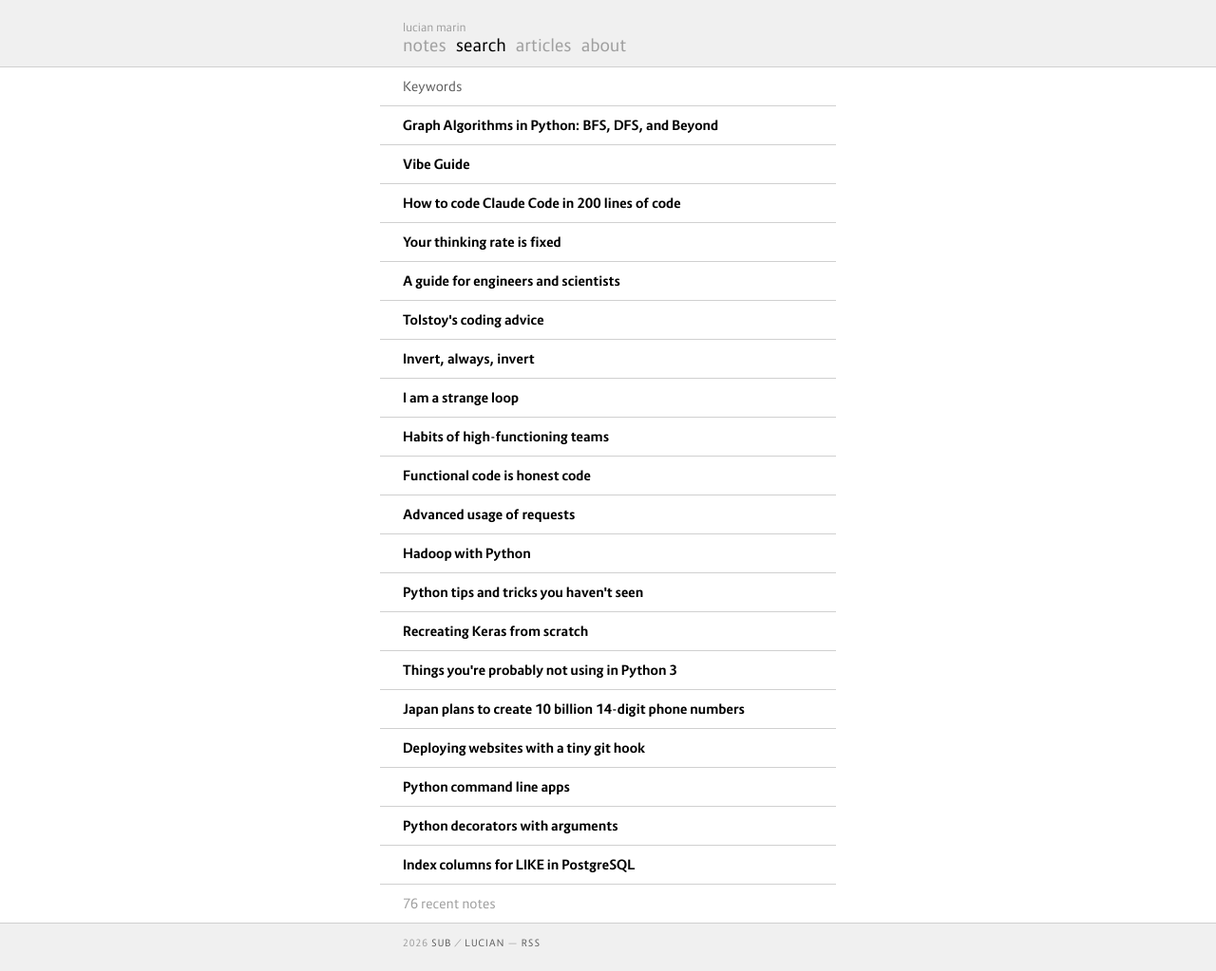
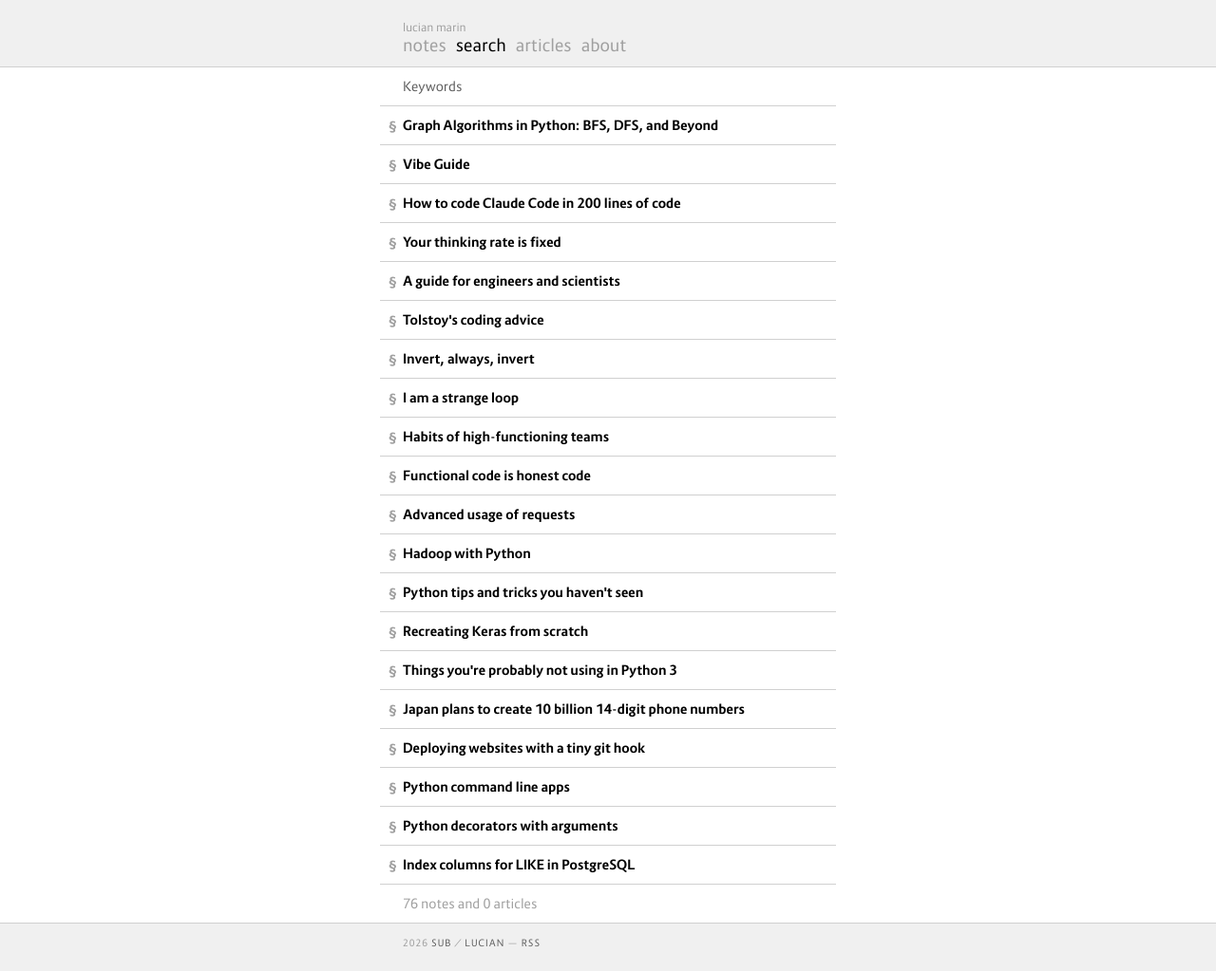
Before and after one commit to lucianmarin/fastnote, a FastAPI app: page /search in a window 1280 px wide. Shown: the whole page at 95% size. Run offline with FastAPI, Linux system fonts and the light colour scheme.

Commit message:
list all articles

```diff
--- a/main.py
+++ b/main.py
@@ -1,8 +1,6 @@
 import calendar
 import hashlib
-import html
 import json
-import re
 import time
 from contextlib import asynccontextmanager
 from datetime import datetime
@@ -62,12 +60,10 @@ def get_articles() -> Dict[str, dict]:
     articles = {}
     for entry in feed.entries:
         ts = str(int(calendar.timegm(entry.published_parsed)))
-        first_p = entry.summary.split("</p>")[0]
-        quote = html.unescape(re.sub(r"<[^>]+>", "", first_p)).strip()
         articles[ts] = {
             "url": entry.link,
             "title": entry.title,
-            "quote": quote,
+            "quote": entry.summary,
         }
     return articles
 
@@ -147,20 +143,29 @@ async def note(request: Request, id: int):
 
 @app.get("/search")
 async def search(request: Request, q: str = ""):
-    notes = NOTES.copy()
+    combined = {**NOTES, **ARTICLES}
+    items = dict(sorted(combined.items(), key=lambda item: int(item[0]), reverse=True))
     limit = 20
 
     results = {}
+    notes_count = 0
+    articles_count = 0
     if q:
         q_lower = q.lower()
-        for id, note in notes.items():
-            content = f"{note['url']} {note['title']} {note['quote']} {note['note']}".lower()
+        for id, item in items.items():
+            content = f"{item['url']} {item['title']} {item['quote']} {item.get('note', '')}".lower()
             if q_lower in content:
-                results[id] = note
+                results[id] = item
+                if id in NOTES:
+                    notes_count += 1
+                else:
+                    articles_count += 1
     else:
-        results = notes
+        results = items
+        notes_count = len(NOTES)
+        articles_count = len(ARTICLES)
 
-    label = f"{len(results)} recent notes"
+    label = f"{notes_count} notes and {articles_count} articles"
     sliced_results = dict(list(results.items())[:limit])
 
     context = get_common_context(request)
@@ -174,11 +179,25 @@ async def search(request: Request, q: str = ""):
     return HTMLResponse(content)
 
 @app.get("/articles")
-async def articles(request: Request):
+async def articles(request: Request, p: int = 1):
+    items = ARTICLES.copy()
+    page = p if p > 0 else 1
+    limit = 10
+    offset = limit * (page - 1)
+
+    articles_items = list(items.items())
+    count = len(articles_items)
+    pages = (count + limit - 1) // limit
+
+    sliced_items = articles_items[offset:offset + limit]
+    sliced_articles = dict(sliced_items)
+
     context = get_common_context(request)
     context.update({
         "title": "Articles",
-        "articles": ARTICLES.copy()
+        "articles": sliced_articles,
+        "page": page,
+        "pages": pages
     })
     content = await env.get_template("articles.html").render_async(context)
     return HTMLResponse(content)
--- a/static/style.css
+++ b/static/style.css
@@ -179,6 +179,14 @@ input.key { margin-bottom: 10px; }
 		color: var(--silver);
 		cursor: text;
 	}
+	.entry .prefix {
+		display: block;
+		color: var(--silver);
+		margin-left: calc(-1 * var(--percent));
+		float: left;
+		width: var(--percent);
+		text-align: center;
+	}
 
 .status {
 	color: var(--silver);
--- a/templates/base.html
+++ b/templates/base.html
@@ -9,7 +9,7 @@
     <link rel="apple-touch-icon" type="image/png" href="/static/plus-white.png">
     <link rel="icon" sizes="192x192" type="image/png" href="/static/plus-white.png">
     <link rel="manifest" type="application/json" href="/static/manifest.json">
-    <link rel="stylesheet" type="text/css" href="/static/style.css?v=4">
+    <link rel="stylesheet" type="text/css" href="/static/style.css?v=5">
 	<link rel="alternate" type="application/rss+xml" title="Lucian Marin" href="https://feeds.feedburner.com/lucianmarin">
 </head>
 <body {% if path.startswith('/edit') %}onload="load()"{% endif %}>
--- a/templates/search.html
+++ b/templates/search.html
@@ -9,6 +9,7 @@
         {% for id, note in results.items() %}
             <div class="entry">
                 <h4>
+                    <a class="prefix" target="_blank" href="{{ note.url }}">{% if 'note' in note %}&sect;{% else %}&para;{% endif %}</a>
                     <a href="/{{ id }}">{{ note.title }}</a>
                 </h4>
             </div>
```
Also changed, not shown: templates/articles.html (+8 -0 lines).
